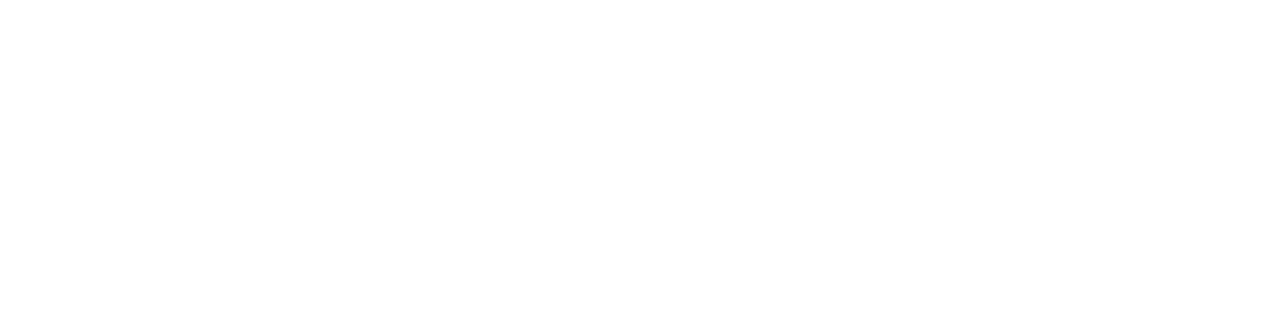
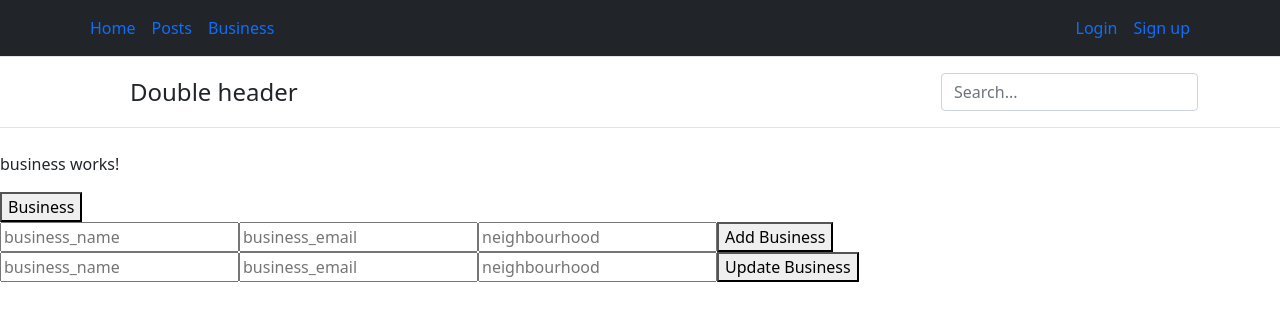
Before and after one commit to Wakarende/hoodwatch, an Angular app: page /business in a window 1280 px wide. Before the commit this address led to /. Shown: the top 320 px of the page. Built offline with nearby package versions, Linux system fonts and the light colour scheme.

Commit message:
write create business and update business functions

```diff
--- a/src/app/app-routing.module.ts
+++ b/src/app/app-routing.module.ts
@@ -14,7 +14,7 @@ const routes: Routes = [
   { path: 'neighbourhood', component: NeighbourhoodComponent },
   { path: 'update/:id', component: NeighbourhoodComponent },
   { path: 'delete/:id', component: NeighbourhoodComponent },
-  { path: 'business/', component: BusinessComponent },
+  { path: 'business', component: BusinessComponent },
   { path: 'business/update/:id', component: BusinessComponent },
   { path: 'business/delete/:id', component: BusinessComponent },
 
--- a/src/app/app.component.html
+++ b/src/app/app.component.html
@@ -1,14 +1,11 @@
-<!-- <div class="container mt-3"> -->
-  <router-outlet></router-outlet>
-<!-- </div> -->
 
 <!-- Navbar  -->
- <!-- <nav class="py-2 bg-dark border-bottom">
+ <nav class="py-2 bg-dark border-bottom">
    <div class="container d-flex flex-wrap">
      <ul class="nav me-auto ">
        <li class="nav-item"><a href="" class="nav-link link-white px-2 active" aria-current="page">Home</a></li>
-       <li class="nav-item"><a routerlink="/post"  class="nav-link link-white px-2">Posts</a></li>
-       <li class="nav-item"><a href="#" class="nav-link link-white px-2">Business</a></li>
+       <li class="nav-item"><a routerlink="" href="/post" class="nav-link link-white px-2">Posts</a></li>
+       <li class="nav-item"><a href="/business" class="nav-link link-white px-2">Business</a></li>
      </ul>
      <ul class="nav">
        <li class="nav-item"><a href="#" class="nav-link link-white px-2">Login</a></li>
@@ -27,9 +24,9 @@
        <input type="search" class="form-control" placeholder="Search..." aria-label="Search">
      </form>
    </div>
- </header> -->
+ </header>
 <!-- End Navbar  -->
-
+ <router-outlet></router-outlet>
 <!-- <app-users></app-users> -->
 <!-- <app-business></app-business> -->
 <!-- <app-neighbourhood></app-neighbourhood> -->
--- a/src/app/components/business/business.component.html
+++ b/src/app/components/business/business.component.html
@@ -9,3 +9,23 @@
     <li>business_email: {{business.business_email}}</li>
   </ul>
 </div>
+
+<!-- Create Business  -->
+<div>
+  <form #businessPost="ngForm" (ngSubmit)="onSubmit(businessPost.value)" method="POST">
+    <input type="text" name="business_name" id="business_name" ngModel placeholder="business_name">
+    <input type="text" name="business_email" id="business_email" ngModel placeholder="business_email">
+    <input type="number" name="neighbourhood" id="neighbourhood" ngModel placeholder="neighbourhood">
+    <button type="submit">Add Business</button>
+  </form>
+</div>
+<!-- End Business  -->
+<!-- Update business  -->
+<form #updatebusiness="ngForm"
+  (ngSubmit)="updateBusiness(updatebusiness.value.id,updatebusiness.value)" method="POST">
+  <input type="text" name="business_name" id="business_name" ngModel placeholder="business_name">
+  <input type="text" name="business_email" id="business_email" ngModel placeholder="business_email">
+  <input type="number" name="neighbourhood" id="neighbourhood" ngModel placeholder="neighbourhood">
+  <button type="submit">Update Business</button>
+</form>
+<!-- End Update Business  -->
--- a/src/app/components/business/business.component.ts
+++ b/src/app/components/business/business.component.ts
@@ -23,8 +23,24 @@ export class BusinessComponent implements OnInit {
       }
     );
   }
+
+  onSubmit(business: any) {
+    this.businessservice.create(business).subscribe((result) => {
+      console.warn("result", result)
+    })
+    console.warn(business)
+  }
+  // update
+  updateBusiness(id: any, business:Business) {
+    this.businessservice.update(id, business).subscribe((result) => {
+      console.warn("result", result)
+    })
+    console.warn(id)
+  }
+
   ngOnInit(): void {
   }
 
 
+
 }
--- a/src/app/components/post-list/post-list.component.html
+++ b/src/app/components/post-list/post-list.component.html
@@ -32,5 +32,5 @@
     <p>Please click on a Tutorial...</p>
   </div>
 </div>
-<!-- <app-post-list></app-post-list> -->
+
 <!-- <app-post-details></app-post-details> -->
--- a/src/app/components/posts/posts.component.html
+++ b/src/app/components/posts/posts.component.html
@@ -20,3 +20,4 @@
   </div>
 </div>
 <!-- End Create posts  -->
+<app-post-list></app-post-list>
--- a/src/app/services/bizz/business.service.ts
+++ b/src/app/services/bizz/business.service.ts
@@ -8,10 +8,37 @@ import { Injectable } from '@angular/core';
 })
 export class BusinessService {
   url = 'http://127.0.0.1:8000/api/business/'
+  updateUrl = 'http://127.0.0.1:8000/api/business/update'
+  deleteUrl = 'http://127.0.0.1:8000/api/business/delete'
+
   constructor(private http: HttpClient) { }
 
   fetchBusinessApi(): Observable<Business[]> {
     return this.http.get<Business[]>(this.url);
 
   }
+  get(id: any): Observable<Business> {
+    return this.http.get(`${this.url}/${id}`);
+  }
+
+  create(data: any): Observable<any> {
+    return this.http.post(this.url, data);
+  }
+
+  update(id: any, data: any): Observable<any> {
+    return this.http.put(`${this.updateUrl}/${id}`, data);
+  }
+
+  delete(id: any): Observable<any> {
+    return this.http.delete(`${this.deleteUrl}/${id}`);
+  }
+
+  deleteAll(): Observable<any> {
+    return this.http.delete(this.url);
+  }
+
+  findByBusinessName(business_name: any): Observable<any> {
+    return this.http.get(`${this.url}?business_name=${business_name}`);
+  }
+
 }
--- a/src/app/services/posts/posts.service.ts
+++ b/src/app/services/posts/posts.service.ts
@@ -10,6 +10,9 @@ import { Injectable } from '@angular/core';
 export class PostsService {
 
   url = 'http://127.0.0.1:8000/api/post/'
+  updateUrl = 'http://127.0.0.1:8000/api/post/update'
+  deleteUrl = 'http://127.0.0.1:8000/api/post/delete'
+
   constructor(private http:HttpClient) { }
 
   getAll():Observable<Posts[]>{
@@ -24,11 +27,11 @@ export class PostsService {
   }
 
   update(id: any, data: any): Observable<any> {
-    return this.http.put(`${this.url}/${id}`, data);
+    return this.http.put(`${this.updateUrl}/${id}`, data);
   }
 
   delete(id: any): Observable<any> {
-    return this.http.delete(`${this.url}/${id}`);
+    return this.http.delete(`${this.deleteUrl}/${id}`);
   }
 
   deleteAll(): Observable<any> {
```
Also changed, not shown: src/app/interfaces/business.ts (+4 -4 lines).
